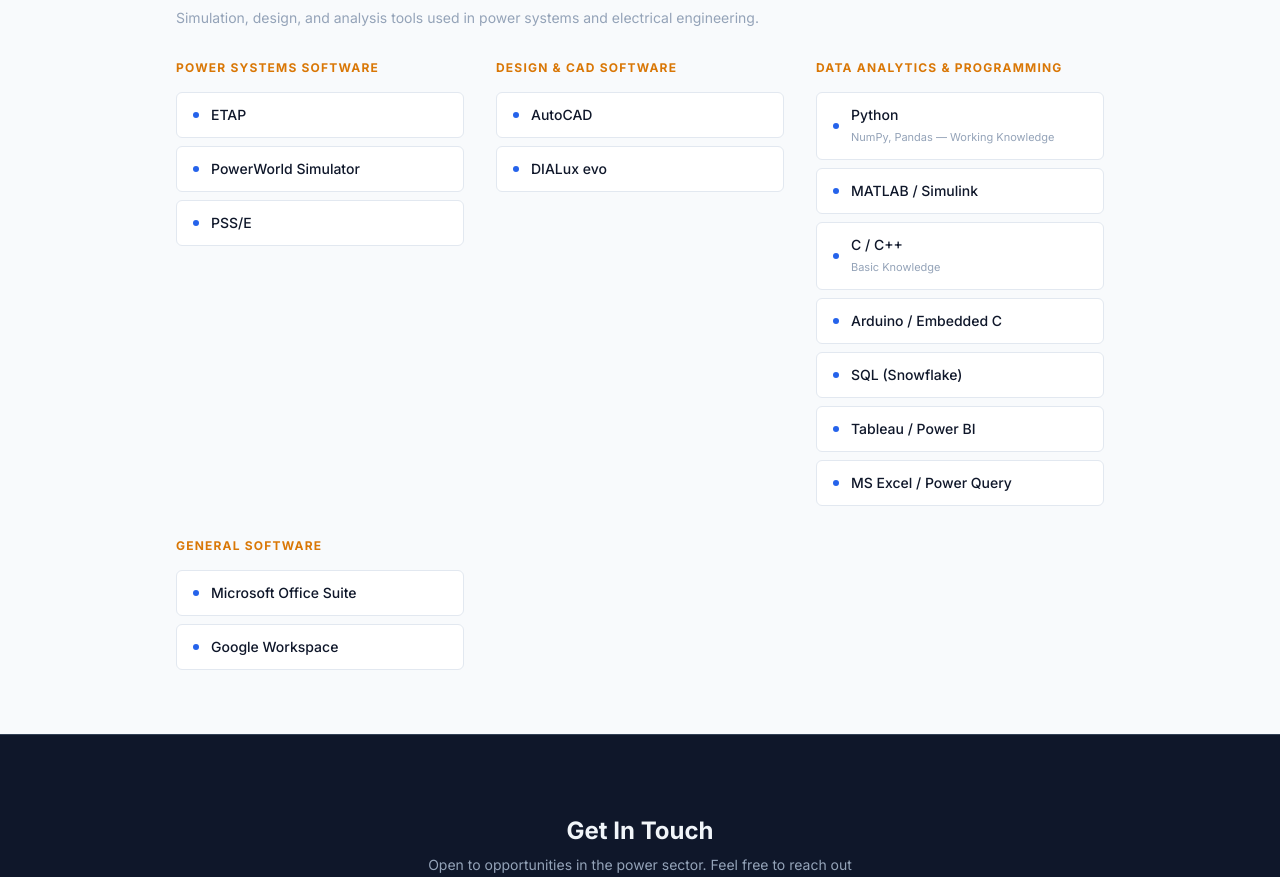
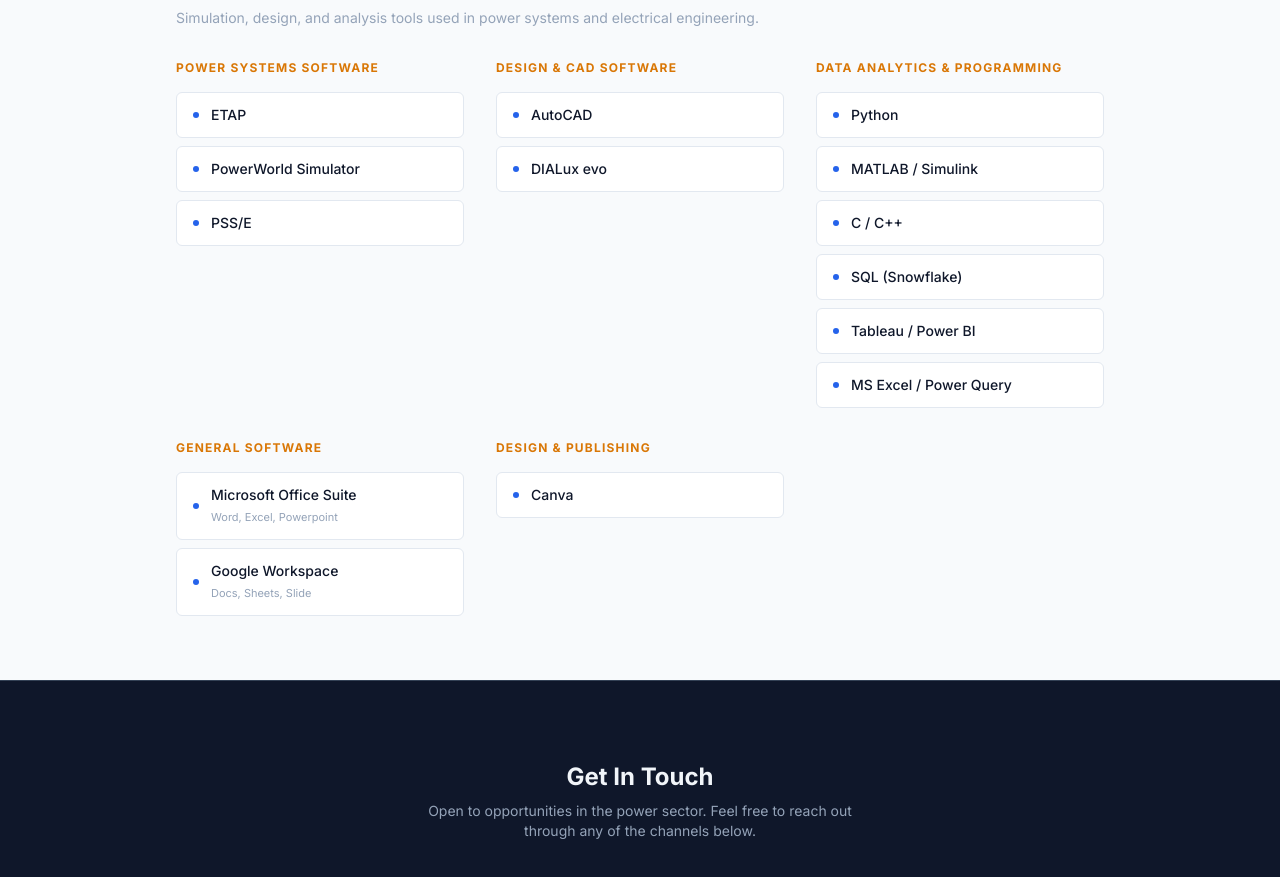
Before and after one commit to caetismus/caetismus.github.io, a React (Vite) app: page / in a window 1280 px wide. Shown: the part 3383-4260 px from the top of the page. Built offline with nearby package versions, Linux system fonts and the light colour scheme.

Commit message:
Update constants for programming and software categories
Removed details from Python and C/C++ entries, and added details for Microsoft Office Suite, Google Workspace, and Canva.

```diff
--- a/src/data/constants.ts
+++ b/src/data/constants.ts
@@ -212,15 +212,15 @@
   { name: 'DIALux evo', category: 'Design & CAD Software' },
 
   // Data Analytics & Programming
-  { name: 'Python', category: 'Data Analytics & Programming', details: 'NumPy, Pandas — Working Knowledge' },
+  { name: 'Python', category: 'Data Analytics & Programming' },
   { name: 'MATLAB / Simulink', category: 'Data Analytics & Programming' },
-  { name: 'C / C++', category: 'Data Analytics & Programming', details: 'Basic Knowledge' },
-  { name: 'Arduino / Embedded C', category: 'Data Analytics & Programming' },
+  { name: 'C / C++', category: 'Data Analytics & Programming' },
   { name: 'SQL (Snowflake)', category: 'Data Analytics & Programming' },
   { name: 'Tableau / Power BI', category: 'Data Analytics & Programming' },
   { name: 'MS Excel / Power Query', category: 'Data Analytics & Programming' },
 
   // General Software
-  { name: 'Microsoft Office Suite', category: 'General Software' },
-  { name: 'Google Workspace', category: 'General Software' },
+  { name: 'Microsoft Office Suite', category: 'General Software', details: 'Word, Excel, Powerpoint ' },
+  { name: 'Google Workspace', category: 'General Software', details: 'Docs, Sheets, Slide ' },
+  { name: 'Canva', category: 'Design & Publishing' },
 ];
```
